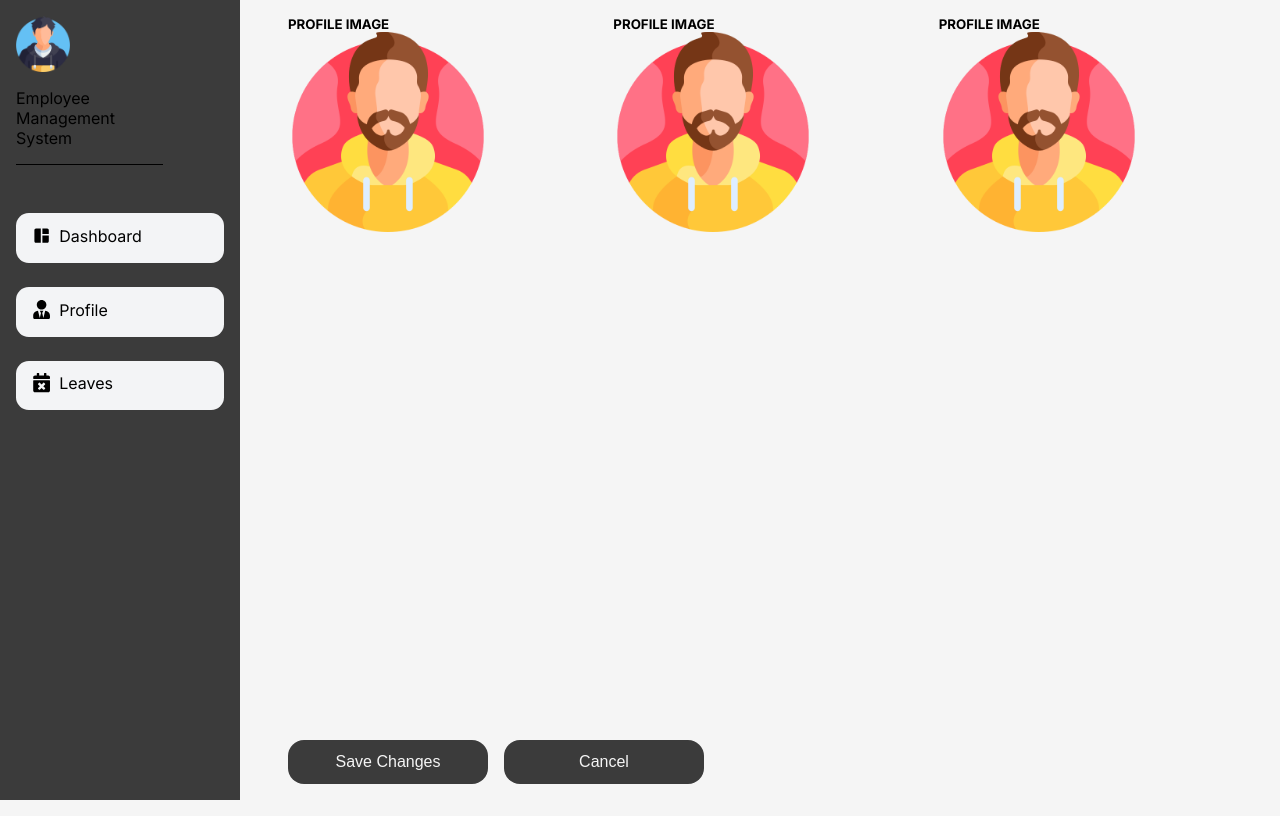
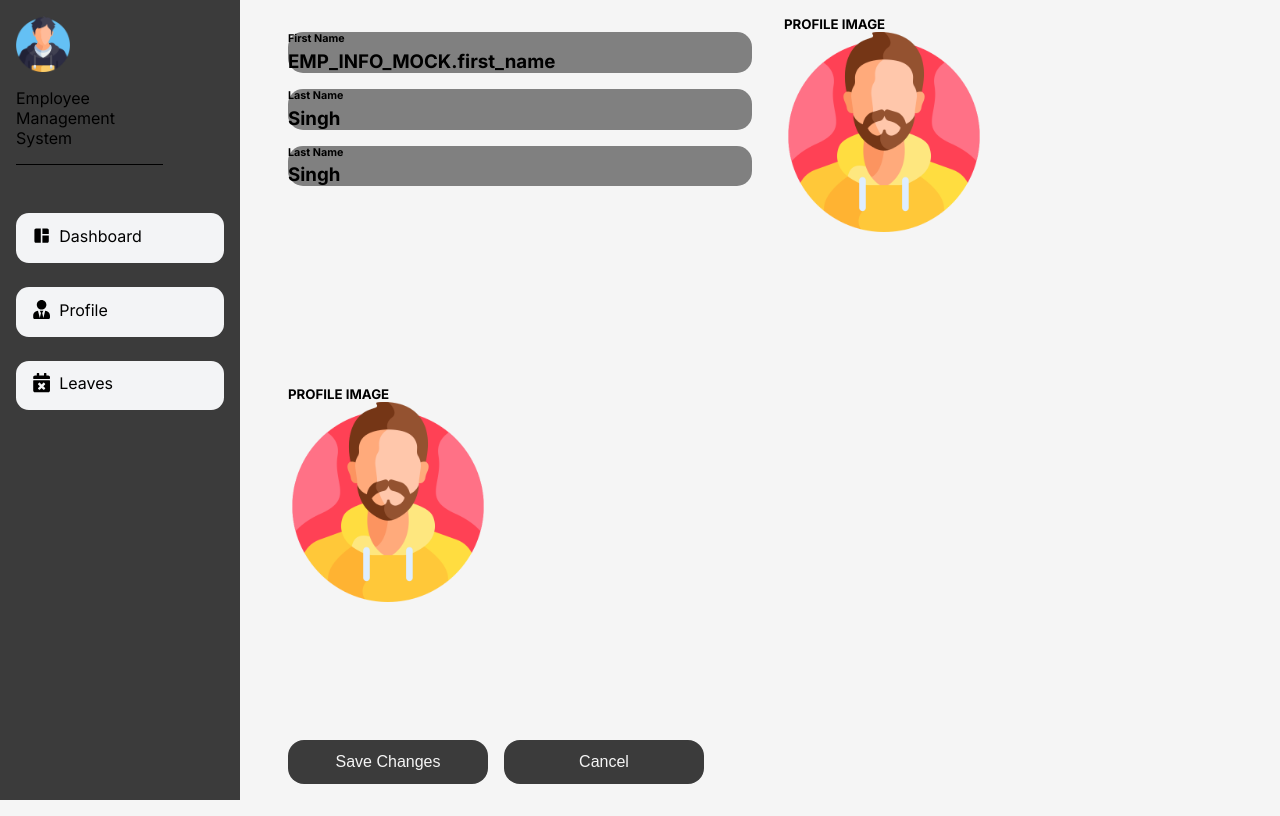
Before and after one commit to rajnsingh99/ems-nextjs, a Next.js app: page /profile in a window 1280 px wide. Built offline with nearby package versions, Linux system fonts and the light colour scheme.

Commit message:
CC-8 Employee Profile

```diff
--- a/app/globals.css
+++ b/app/globals.css
@@ -136,3 +136,26 @@ body {
   flex-direction: column;
   justify-content: center;
 }
+
+
+/* Employee Profile Section  */
+
+.profile-form-section {
+    display: list-item;
+    flex-basis: 300px;
+    flex-grow: 1;
+    list-style: none;
+}
+
+.profile-image-section1 h5 {
+    text-align: center;
+}
+
+.profile-form-section div {
+  display: flex;
+  flex-direction: column;
+  gap: .3rem;
+  margin-top: 1rem;
+  border-radius: 15px;
+  background-color: grey;
+}
--- a/app/profile/page.js
+++ b/app/profile/page.js
@@ -2,6 +2,8 @@
 
 import BaseLayout from "../components/BaseLayout";
 import Image from "next/image";
+import { EMP_INFO_PLACEHOLDERS } from "../utility/ProfileUtils.js";
+import { EMP_INFO_MOCK } from "../utility/MockData.js";
 
 export default function Profile() {
   return (
@@ -9,14 +11,18 @@ export default function Profile() {
       <form className="profile-form">
         <div className="profile-form-container">
           <section className="profile-form-section">
-            <h5>PROFILE IMAGE</h5>
-            <Image
-              src="/man.png"
-              width={200}
-              height={200}
-              alt="Profile Image"
-              className="profile-userimage"
-            />
+            <div className="profile-form-section-info">
+              <h6>First Name</h6>
+              <h3>EMP_INFO_MOCK.first_name</h3>
+            </div>
+            <div className="profile-form-section-info">
+              <h6>Last Name</h6>
+              <h3>Singh</h3>
+            </div>
+            <div className="profile-form-section-info">
+              <h6>Last Name</h6>
+              <h3>Singh</h3>
+            </div>
           </section>
           <section className="profile-form-section">
             <h5>PROFILE IMAGE</h5>
--- a/app/profile/profile.css
+++ b/app/profile/profile.css
@@ -22,7 +22,7 @@ body {
     height: 100%;
     display: flex;
     flex-wrap: wrap;
-    gap: 1rem;
+    gap: 2rem;
     margin-bottom: 1rem;
 }
 
@@ -42,14 +42,3 @@ body {
     text-decoration: solid;
     background-color: #3b3b3b;
 }
-
-.profile-form-section {
-    display: list-item;
-    flex-basis: 300px;
-    flex-grow: 1;
-    list-style: none;
-}
-
-.profile-image-section1 h5 {
-    text-align: center;
-}
--- /dev/null
+++ b/app/utility/MockData.js
@@ -0,0 +1,18 @@
+const EMP_INFO_MOCK = [
+  {
+    first_name: "Raj",
+    last_name: "Singh",
+    dob: "9 Jan 1994",
+    country: "India",
+    maritalStatus: "Married",
+    state: "Madhya Pradesh",
+    city: "Indore",
+    address: "Bengali Square",
+    phoneNo: "7489256050",
+    pemail: "rajnsingh99@gmail.com",
+  },
+];
+
+exports = {
+  EMP_INFO_MOCK,
+};
--- /dev/null
+++ b/app/utility/ProfileUtils.js
@@ -0,0 +1,16 @@
+const EMP_INFO_PLACEHOLDERS = {
+  first_name: "First Name",
+  last_name: "Last Name",
+  dob: "Date of Birth",
+  country: "Country",
+  maritalStatus: "Marital Status",
+  state: "State",
+  city: "City",
+  address: "Address",
+  phoneNo: "Contact",
+  pemail: "Mail Address",
+};
+
+exports = {
+  EMP_INFO_PLACEHOLDERS,
+};
```
